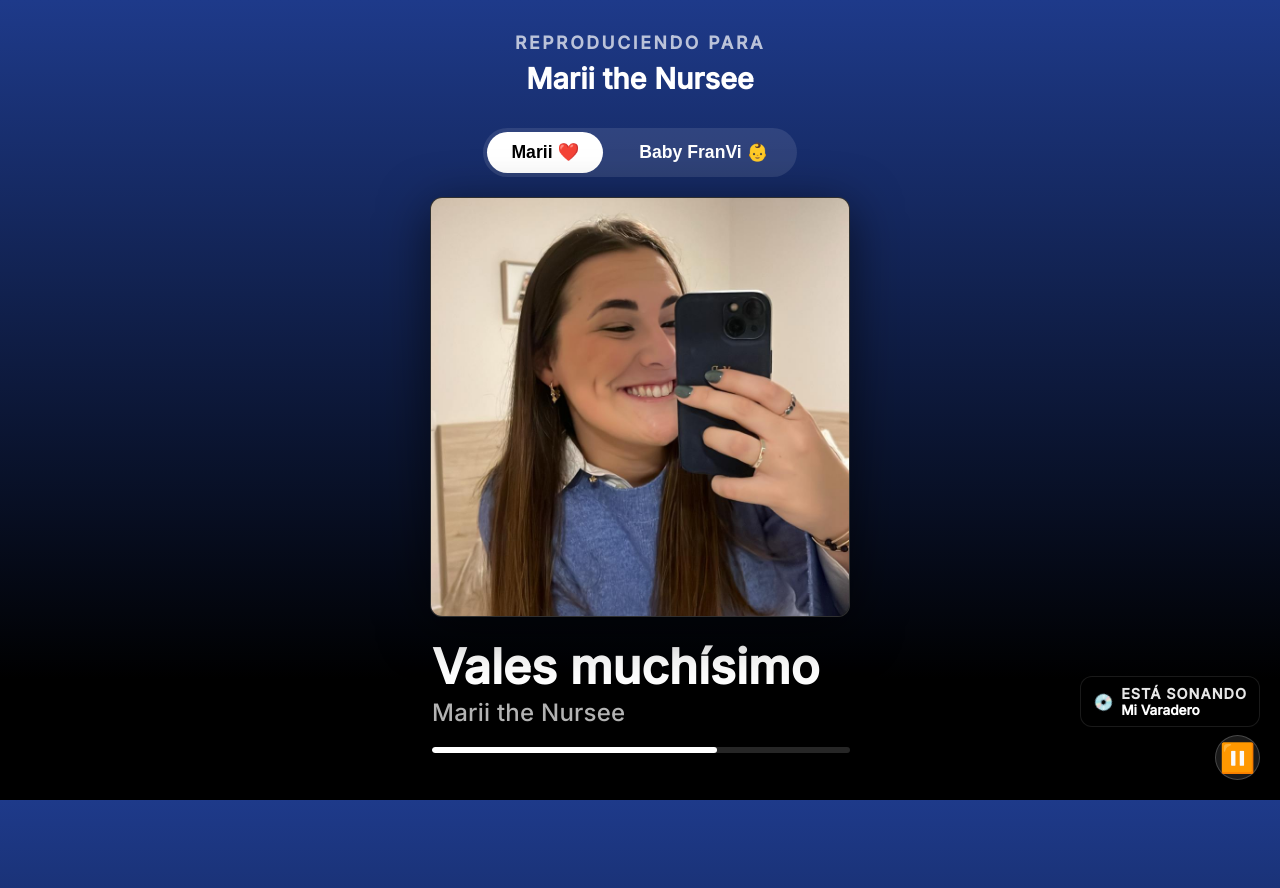
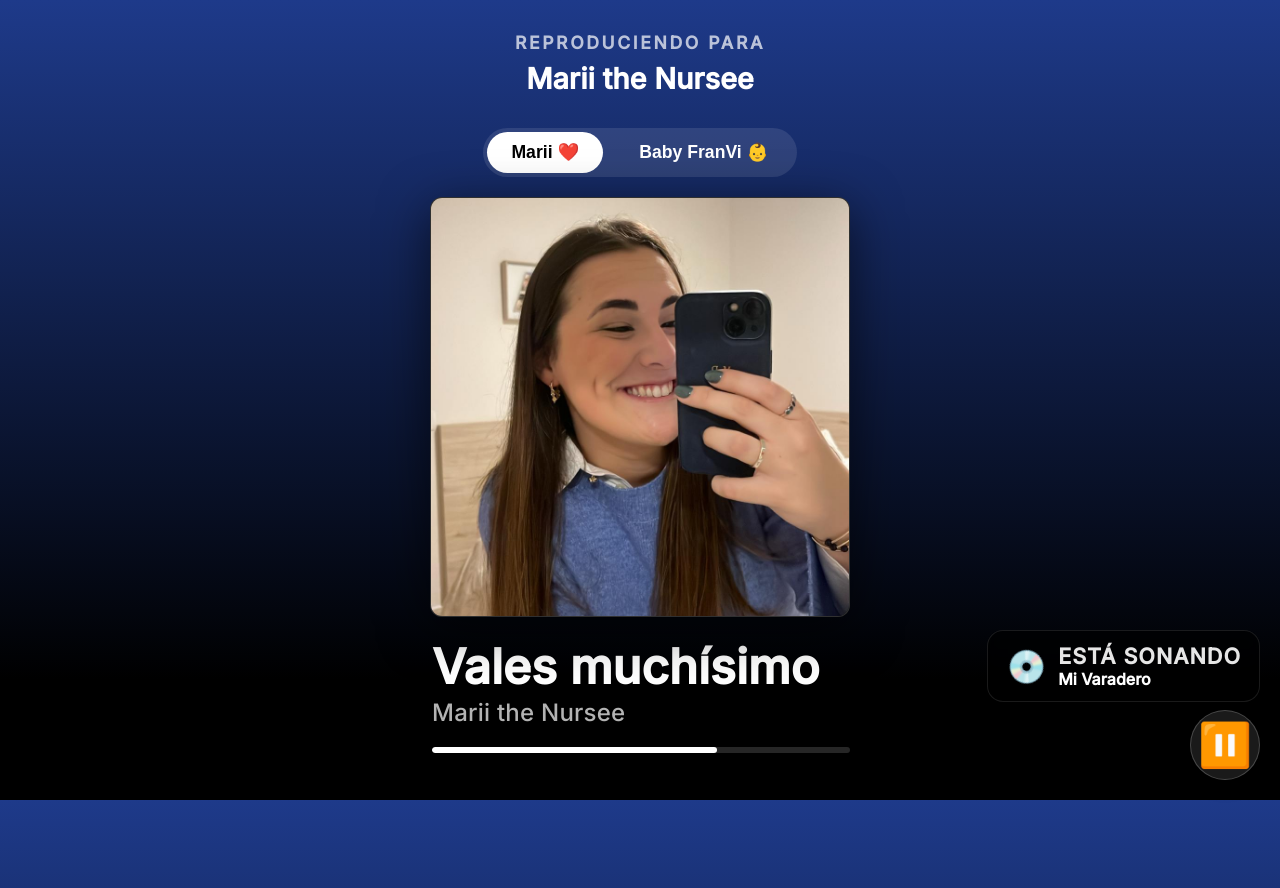
Before and after one commit to Haplee/marii, a Next.js app: page / in a window 1280 px wide. Shown: the top 888 px of the page. Built offline with nearby package versions, Linux system fonts and the light colour scheme; a web font is replaced by a local one.

Commit message:
feat: introduce a BackgroundMusic component for managing and playing a music playlist with user controls.

```diff
--- a/app/components/BackgroundMusic.tsx
+++ b/app/components/BackgroundMusic.tsx
@@ -93,22 +93,22 @@ export default function BackgroundMusic() {
             <div style={{
                 background: 'rgba(0,0,0,0.6)',
                 backdropFilter: 'blur(8px)',
-                padding: '8px 12px',
-                borderRadius: '12px',
+                padding: '12px 18px',
+                borderRadius: '16px',
                 color: 'white',
-                fontSize: '0.85rem',
+                fontSize: '1rem',
                 border: '1px solid rgba(255,255,255,0.1)',
                 display: 'flex',
                 alignItems: 'center',
-                gap: '8px',
+                gap: '12px',
                 opacity: isPlaying ? 1 : 0.7,
                 transition: 'all 0.3s ease',
-                maxWidth: '200px',
+                maxWidth: '300px',
                 cursor: 'pointer' // Permitir click para siguiente canción
             }} onClick={handleNextTrack} title="Click para siguiente canción">
-                <span style={{ fontSize: '1rem', animation: isPlaying ? 'spin 3s linear infinite' : 'none' }}>💿</span>
+                <span style={{ fontSize: '2rem', animation: isPlaying ? 'spin 3s linear infinite' : 'none' }}>💿</span>
                 <div style={{ display: 'flex', flexDirection: 'column' }}>
-                    <span style={{ fontSize: '0.9rem', opacity: 0.9, textTransform: 'uppercase', letterSpacing: '1px', fontWeight: 'bold' }}>Está sonando</span>
+                    <span style={{ fontSize: '1.35rem', opacity: 0.9, textTransform: 'uppercase', letterSpacing: '1px', fontWeight: 'bold' }}>Está sonando</span>
                     <span style={{ fontWeight: 600, whiteSpace: 'nowrap', overflow: 'hidden', textOverflow: 'ellipsis', maxWidth: '140px' }}>
                         {currentTrack.title}
                     </span>
@@ -124,16 +124,16 @@ export default function BackgroundMusic() {
                         backdropFilter: 'blur(5px)',
                         border: '1px solid rgba(255,255,255,0.2)',
                         borderRadius: '50%',
-                        width: '45px',
-                        height: '45px',
+                        width: '70px',
+                        height: '70px',
                         display: 'flex',
                         alignItems: 'center',
                         justifyContent: 'center',
                         cursor: 'pointer',
                         color: 'white',
-                        fontSize: '1.8rem',
+                        fontSize: '2.7rem',
                         transition: 'all 0.3s ease',
-                        boxShadow: '0 4px 12px rgba(0,0,0,0.3)'
+                        boxShadow: '0 6px 16px rgba(0,0,0,0.4)'
                     }}
                     aria-label={isPlaying ? "Pausar música" : "Reproducir música"}
                 >
```
